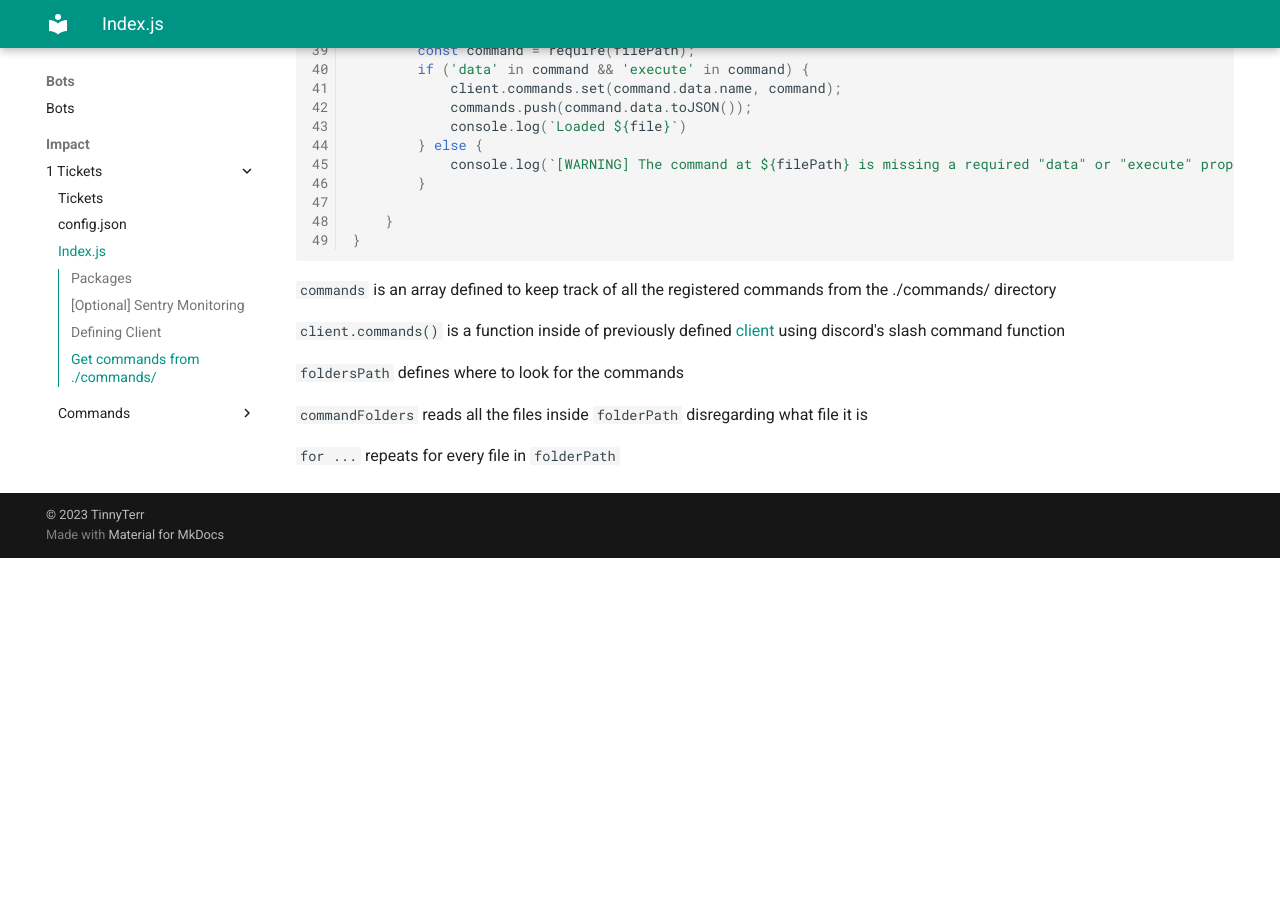
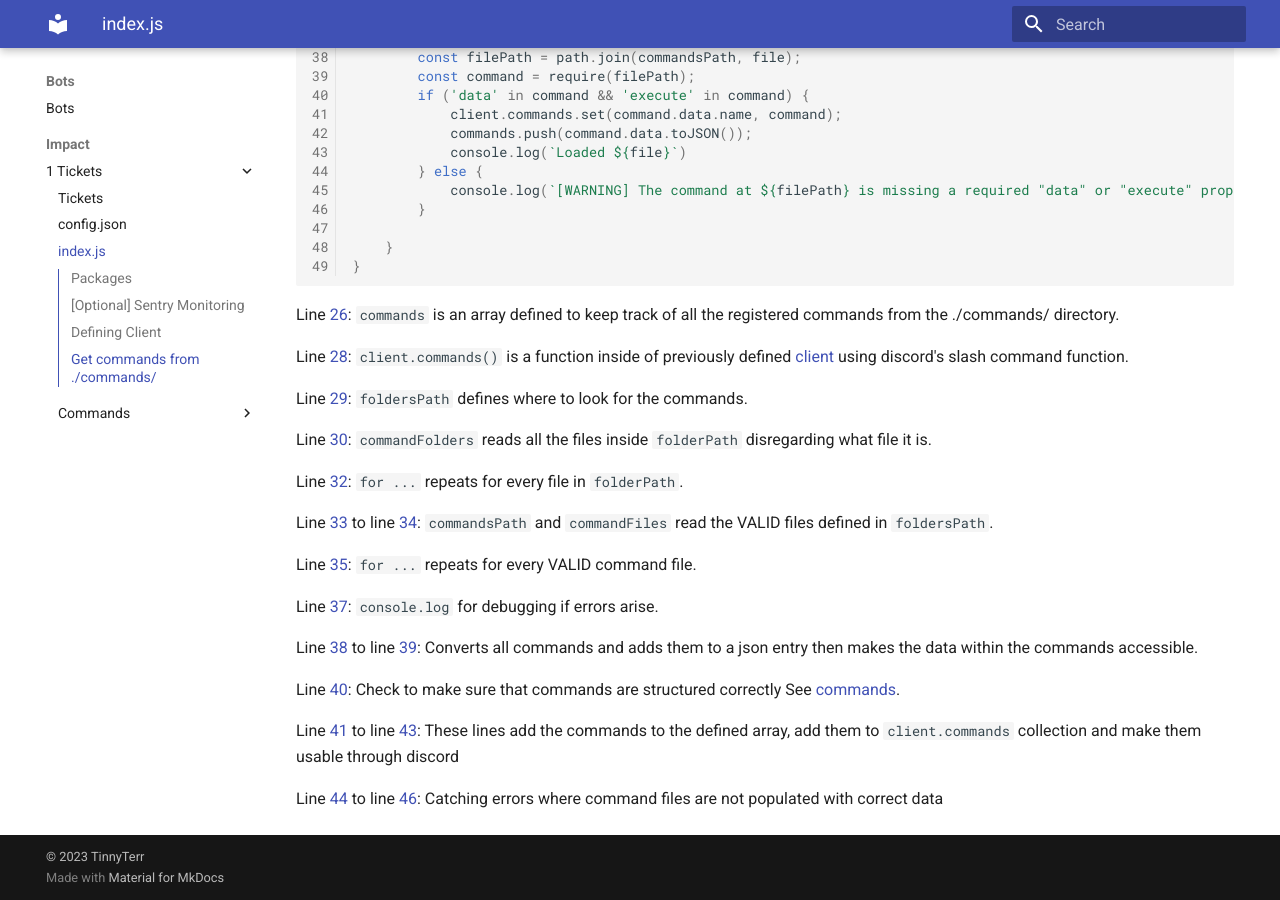
Before and after one commit to TinnyTerr/tinnyterr.github, an MkDocs documentation site: the page built from docs/Bots/Impact/1 Tickets/index.js.md, in a window 1280 px wide and 900 px high, scrolled down 1583 px. Built offline with MkDocs 1.6.1 and Material for MkDocs 9.7.7, drawn with Linux system fonts in a browser that asks for light colours; before the commit the page ends 2141 px from its top, so only the background shows below that; some of the changed text lies outside the part shown.

Commit message:
continue development to impact/1

````diff
--- a/docs/Bots/Impact/1 Tickets/index.js.md
+++ b/docs/Bots/Impact/1 Tickets/index.js.md
@@ -1,4 +1,4 @@
-# Index.js
+# index.js
 
 ## Packages
 
@@ -14,14 +14,18 @@ const Sentry = require('@sentry/node')
 const { ProfilingIntegration } = require('@sentry/profiling-node')
 ```
 
-`fs` and `path` will be covered later with examples of their usage
+Line's [1](#__codelineno-0-1) and [2](#__codelineno-0-2):
+`fs` and `path` will be covered later with examples of their usage.
 
+Line [3](#__codelineno-0-3):
 `discord.js` is self explanitory, it is one of the discord packages that
 allow you to communicate with discord and use discord bots.
 
-`config.json` is found [here](./config.json.md)
+Line [4](#__codelineno-0-4):
+`config.json` is found [here](./config.json.md).
 
-`Sentry` and `Sentry/profiling-node` are monitoring software found [here](https://sentry.io)
+Line's [6](#__codelineno-0-7) and [7](#__codelineno-0-7):
+`Sentry` and `Sentry/profiling-node` are monitoring software found [here](https://sentry.io).
 
 ## [Optional] Sentry Monitoring
 
@@ -85,12 +89,39 @@ for (const folder of commandFolders) {
 }
 ```
 
-`commands` is an array defined to keep track of all the registered commands from the ./commands/ directory
+Line [26](#__highlightcodelineno-3-26):
+`commands` is an array defined to keep track of all the registered commands from the ./commands/ directory.
 
-`client.commands()` is a function inside of previously defined [client](#defining-client) using discord's slash command function
+Line [28](#__codelineno-3-28):
+`client.commands()` is a function inside of previously defined [client](#defining-client) using discord's slash command function.
 
-`foldersPath` defines where to look for the commands
+Line [29](#__codelineno-3-29):
+`foldersPath` defines where to look for the commands.
 
-`commandFolders` reads all the files inside `folderPath` disregarding what file it is
+Line [30](#__codelineno-3-30):
+`commandFolders` reads all the files inside `folderPath` disregarding what file it is.
 
-`for ...` repeats for every file in `folderPath`
+Line [32](#__codelineno-3-32):
+`for ...` repeats for every file in `folderPath`.
+
+Line [33](#__codelineno-3-33) to line [34](#__codelineno-3-34):
+`commandsPath` and `commandFiles` read the VALID files defined in `foldersPath`.
+
+Line [35](#__codelineno-3-35):
+`for ...` repeats for every VALID command file.
+
+Line [37](#__codelineno-3-37):
+`console.log` for debugging if errors arise.
+
+Line [38](#__codelineno-3-38) to line [39](#__codelineno-3-39):
+Converts all commands and adds them to a json entry then makes the data within the commands accessible.
+
+Line [40](#__codelineno-3-40):
+Check to make sure that commands are structured correctly
+See [commands](./commands/index.md).
+
+Line [41](#__codelineno-3-41) to line [43](#__codelineno-3-43):
+These lines add the commands to the defined array, add them to `client.commands` collection and make them usable through discord
+
+Line [44](#__codelineno-3-44) to line [46](#__codelineno-3-46):
+Catching errors where command files are not populated with correct data
--- a/mkdocs.yml
+++ b/mkdocs.yml
@@ -12,12 +12,9 @@ theme:
     - content.code.annotation
     - content.code.copy
   language: en
-  palette:
-    - scheme: default
-      primary: teal
-      accent: purple
 
 plugins:
+  - search
   - social
 
 markdown_extensions:
````
Also changed, not shown: docs/Information/terms.md (added, +46 -0 lines), docs/index.md (+1 -1 lines), docs/Information/contact.md (renamed from docs/contact.md).
